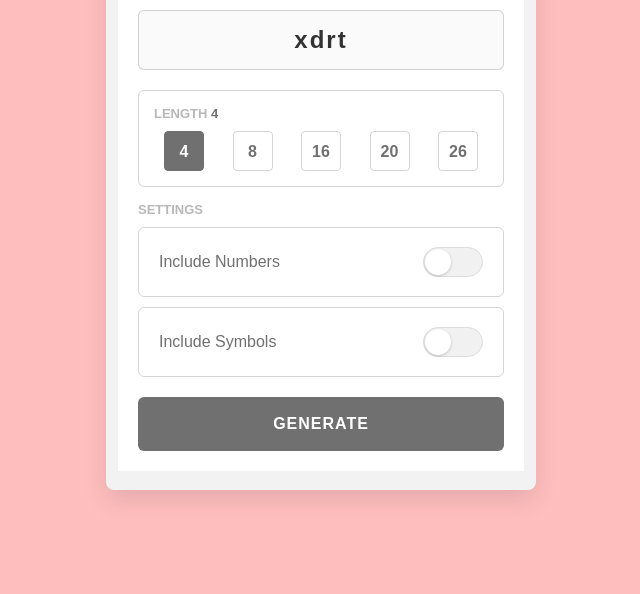
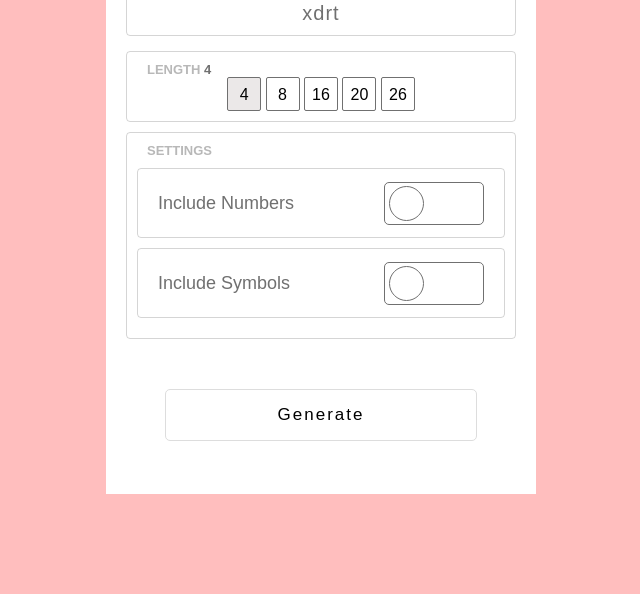
Before and after one commit to AgnosticDev24/Password-Generator, a plain HTML site: page index.html in a window 1280 px wide. Shown: the part 206-800 px from the top of the page, without its empty margins (319-959 px from the left). Drawn offline with Linux system fonts and the light colour scheme.

Commit message:
Update styles in styles.css for improved layout

```diff
--- a/styles.css
+++ b/styles.css
@@ -24,105 +24,96 @@ body {
     align-items: center;
 }
 
+/* End Main Css Style */
+
 /* Container */
 .container {
     position: relative;
     width: 430px;
-    min-height: 550px;
+    min-height: 600px;
     background-color: var(--white-color);
-    color: var(--primary-text-color);
+    color: var(--text-color);
     padding: 20px;
-    border: 1px solid var(--container-border-color);
+    border: 1px solid var(--conatiner-border-color);
     border-width: 19px 12px;
-    border-radius: 8px;
-    box-shadow: 0 10px 25px rgba(0,0,0,0.1);
 }
 
 .container .heading-text {
+    /* Heading Text*/
     text-align: center;
-    font-size: 32px;
-    font-weight: 600;
+    font-size: 36px;
+    font-weight: 500;
     margin: 10px 0 25px;
     color: var(--primary-text-color);
 }
 
-/* Content Area */
+/* Content Area  */
 .content-area {
     position: relative;
 }
 
-.content-area > div {
-    padding: 15px;
+.content-area>div {
+    /* Next Dives */
+    padding: 10px;
     border: 1px solid var(--primary-border-color);
-    margin-bottom: 15px;
-    border-radius: 6px;
+    margin-bottom: 10px;
+    border-radius: 4px;
 }
 
-.content-area > div .badge {
+.content-area>div .badge {
+    /* Badge */
     font-size: 13px;
     text-transform: uppercase;
-    font-weight: 700;
+    font-weight: 600;
     color: #B8B8B8;
-    margin-bottom: 10px;
-    display: block;
+    padding: 0 0 0 10px;
 }
 
-.content-area > div .badge span {
+.content-area>div .badge span {
     color: var(--primary-text-color);
 }
 
 /* Result Box */
 .content-area .result-box {
     text-align: center;
-    font-size: 24px;
-    letter-spacing: 2px;
-    margin-bottom: 20px;
-    color: #333;
-    background-color: #fafafa;
-    font-weight: bold;
-    min-height: 60px;
-    display: flex;
-    align-items: center;
-    justify-content: center;
-    word-break: break-all;
+    font-size: 20px;
+    letter-spacing: 1px;
+    margin-bottom: 15px;
+    color: var(--primary-text-color);
 }
 
 /* Length Box */
+
 .content-area .length-box .length-choices-box {
+    /* Length choices Box */
     text-align: center;
-    display: flex;
-    justify-content: space-between;
-    padding: 0 10px;
 }
 
 .content-area .length-choices-box span {
+    /* choices Spans */
     display: inline-block;
-    width: 40px;
-    height: 40px;
-    line-height: 40px;
-    border-radius: 4px;
-    border: 1px solid var(--primary-border-color);
+    width: 34px;
+    height: 34px;
+    line-height: 34px;
+    border-radius: 2px;
+    border: 1px solid var(--primary-text-color);
     cursor: pointer;
-    transition: 0.2s ease-in-out;
-    font-weight: 600;
+    transition: 0.3s ease-in-out;
 }
 
 .content-area .length-choices-box span:hover {
-    border-color: var(--primary-text-color);
+    opacity: 0.7;
 }
 
 .content-area .length-choices-box span.active {
-    background-color: var(--primary-text-color);
-    color: white;
-    border-color: var(--primary-text-color);
+    /* Current Length Span */
+    background-color: var(--lightGray-color);
 }
 
-.settings-box {
-    border: none !important;
-    padding: 0 !important;
-}
+
 
 .settings-box .option-box {
+    /* Options */
     width: 100%;
     height: 70px;
     border: 1px solid var(--primary-border-color);
@@ -131,73 +122,72 @@ body {
     display: flex;
     justify-content: space-between;
     align-items: center;
-    border-radius: 6px;
+    border-radius: 4px;
     color: var(--primary-text-color);
 }
 
 .settings-box .option-box h4 {
-    font-weight: 500;
-    font-size: 16px;
+    font-weight: 400;
+    font-size: 18px;
 }
 
 /* Option Button */
 .option-box .option-button {
-    width: 60px;
-    height: 30px;
-    border: 1px solid #ddd;
-    border-radius: 15px;
+    width: 100px;
+    height: 43px;
+    border: 1px solid var(--primary-text-color);
+    border-radius: 5px;
     display: flex;
     align-items: center;
     transition: 0.3s;
-    cursor: pointer;
-    position: relative;
-    background-color: #f1f1f1;
 }
 
 .option-box .option-button.active {
-    background-color: #4CAF50;
-    border-color: #4CAF50;
+    background-color: rgb(235, 232, 232);
 }
 
 .option-box .option-button span {
     display: inline-block;
-    width: 26px;
-    height: 26px;
+    width: 35px;
+    height: 35px;
     background-color: #fff;
+    border: 1px solid var(--primary-text-color);
     border-radius: 50%;
-    position: absolute;
-    left: 1px;
+    margin-left: 4px;
+    cursor: pointer;
     transition: 0.3s;
-    box-shadow: 0 1px 3px rgba(0,0,0,0.2);
 }
 
 .option-box .option-button.active span {
-    left: 31px; /* Moves the circle to the right */
+    margin-left: 59px;
+}
+
+.option-box .option-button span:hover {
+    opacity: 0.7;
 }
 
 /* Button */
-.container > button {
-    width: 100%;
+.container>button {
+    position: relative;
+    width: 80%;
     display: block;
     outline: none;
-    padding: 18px 0;
-    margin-top: 20px;
-    background-color: var(--primary-text-color);
-    color: white;
-    border: none;
-    font-size: 16px;
-    letter-spacing: 1px;
-    border-radius: 6px;
+    padding: 15px 0;
+    margin: 50px auto 10px;
+    background-color: var(--conatiner-border-color);
+    border: 1px solid #ddd;
+    font-size: 17px;
+    letter-spacing: 2px;
+    border-radius: 5px;
     cursor: pointer;
     transition: 0.3s;
-    font-weight: 600;
-    text-transform: uppercase;
+    overflow: hidden;
 }
 
-.container > button:hover {
-    background-color: #555;
+.container>button:hover {
+    opacity: 0.6;
 }
 
-.container > button:active {
-    transform: scale(0.98);
+.container>button:active {
+    opacity: 1;
 }
```
